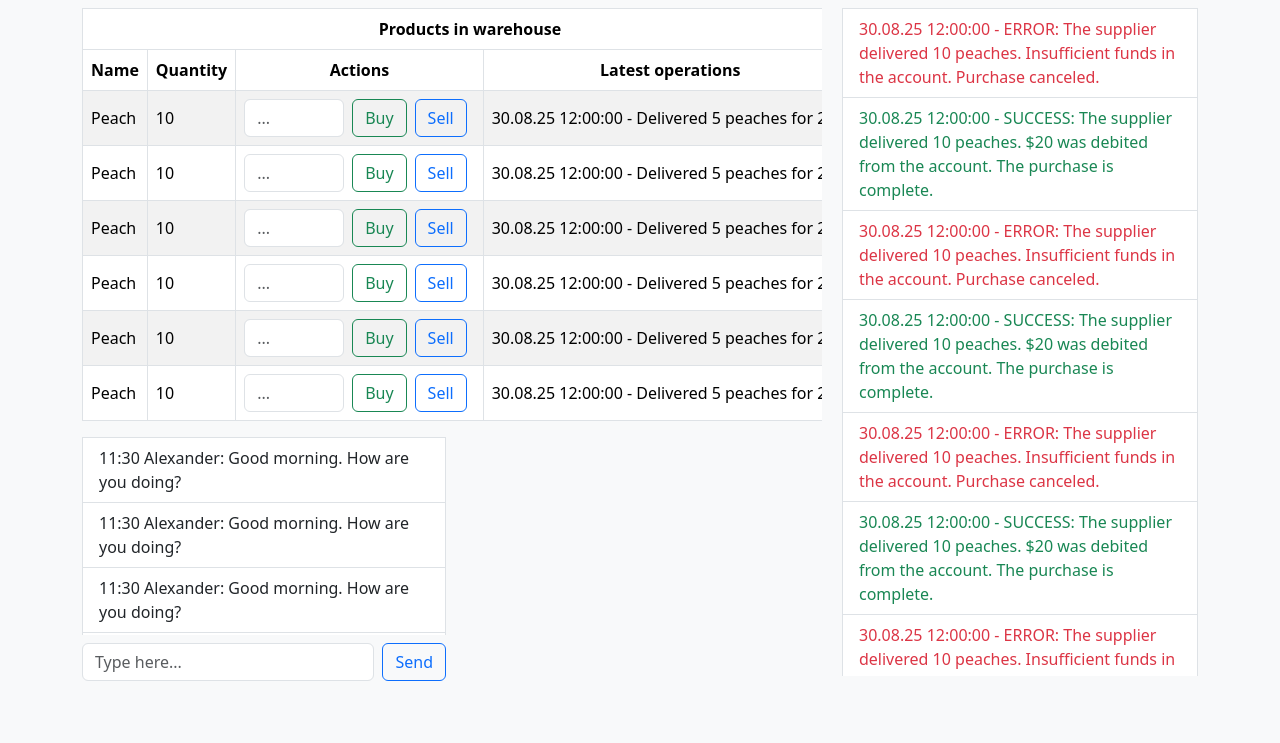
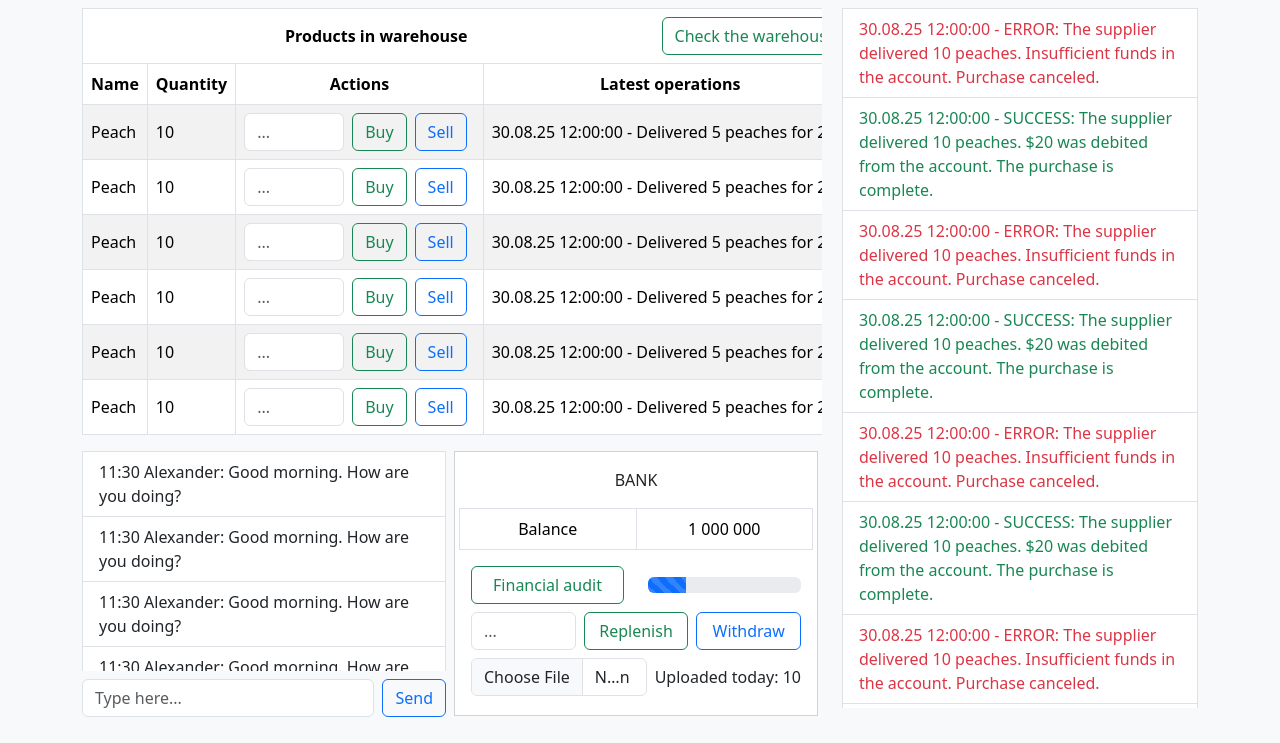
Before and after one commit to vlad1m1r0v/FruitShop, a Django app: page / in a window 1280 px wide. Shown: the part 57-800 px from the top of the page. Run offline with Django 5.2, Linux system fonts and the light colour scheme; some libraries are stand-ins or nearby versions.

Commit message:
complete template

```diff
--- a/templates/main.html
+++ b/templates/main.html
@@ -40,8 +40,14 @@
                         <table class="table table-bordered table-striped table-hover align-middle text-nowrap">
                             <thead class="text-center">
                             <tr>
-                                <th colspan="4">Products in warehouse</th>
+                                <th colspan="4">
+                                    <div class="d-flex align-items-center">
+                                        <span class="text-center w-100">Products in warehouse</span>
+                                        <button class="btn btn-outline-success ms-auto">Check the warehouse</button>
+                                    </div>
+                                </th>
                             </tr>
+
                             <tr>
                                 <th>Name</th>
                                 <th>Quantity</th>
@@ -71,10 +77,11 @@
                         </table>
                     </div>
                 </div>
+                <!--Chat and Bank-->
                 <div class="row g-2">
+                    <!--Chat-->
                     <div class="col-12 col-lg-6">
-                        <!--Chat-->
-                        <ul style="max-height: 198px" class="list-group rounded-0 overflow-auto">
+                        <ul style="max-height: 220px" class="list-group rounded-0 overflow-auto">
                             {% for index in '0123456789'|make_list %}
                                 <li class="list-group-item">
                                     11:30 Alexander: Good morning. How are you doing?
@@ -87,12 +94,66 @@
                             <button class="btn btn-outline-primary" type="submit">Send</button>
                         </form>
                     </div>
-                    <div class="col-12 col-lg-6"></div>
+                    <!--Bank-->
+                    <div class="col-12 col-lg-6">
+                        <div style="height: 265px" class="card rounded-0 mb-2 mb-xl-0">
+                            <div class="card-body">
+                                <p class="text-center">BANK</p>
+                                <!--Balance-->
+                                <div class="row">
+                                    <table class="table table-bordered text-center align-middle text-nowrap">
+                                        <tbody>
+                                        <tr>
+                                            <td class="w-50">Balance</td>
+                                            <td class="w-50">1 000 000</td>
+                                        </tr>
+                                        </tbody>
+                                    </table>
+                                </div>
+                                <!--Audit-->
+                                <div class="row">
+                                    <div class="col">
+                                        <button class="btn btn-outline-success w-100 mb-2" type="submit">
+                                            Financial audit
+                                        </button>
+                                    </div>
+                                    <div class="col d-flex align-items-center mb-2">
+                                        <div class="progress" style="width: 100%;">
+                                            <div class="progress-bar progress-bar-striped" role="progressbar"
+                                                 style="width: 25%"
+                                                 aria-valuenow="25" aria-valuemin="0" aria-valuemax="100"></div>
+                                        </div>
+                                    </div>
+                                </div>
+                                <!--Replenish / Withdraw-->
+                                <div class="row">
+                                    <div class="col">
+                                        <div class="d-flex flex-row mb-2">
+                                            <input class="form-control w-100 me-2" type="number" placeholder="..."
+                                                   aria-label="Amount"/>
+                                            <button class="btn btn-outline-success w-100 me-2">Replenish</button>
+                                            <button class="btn btn-outline-primary w-100">Withdraw</button>
+                                        </div>
+                                    </div>
+                                </div>
+                                <div class="row">
+                                    <div class="d-flex flex-row align-items-center">
+                                        <div class="input-group me-2">
+                                            <input type="file" class="form-control">
+                                        </div>
+                                        <div>
+                                            <p class="mb-0 text-nowrap">Uploaded today: 10</p>
+                                        </div>
+                                    </div>
+                                </div>
+                            </div>
+                        </div>
+                    </div>
                 </div>
             </div>
+            <!--Logs-->
             <div class="col-12 col-lg-4">
-                <!--Logs-->
-                <ul style="max-height: 668px" class="list-group rounded-0 overflow-auto">
+                <ul style="max-height: 700px" class="list-group rounded-0 overflow-auto">
                     {% for index in '0123456789'|make_list %}
                         {% if forloop.counter0|divisibleby:2 %}
                             <li class="list-group-item">
@@ -119,6 +180,8 @@
 
 </div>
 </body>
+<!--SweetAlert-->
+<script src="https://cdn.jsdelivr.net/npm/sweetalert2@11"></script>
 <!--Bootstrap-->
 <script src="https://cdn.jsdelivr.net/npm/bootstrap@5.3.8/dist/js/bootstrap.bundle.min.js"></script>
 <!--HTMX-->
```
